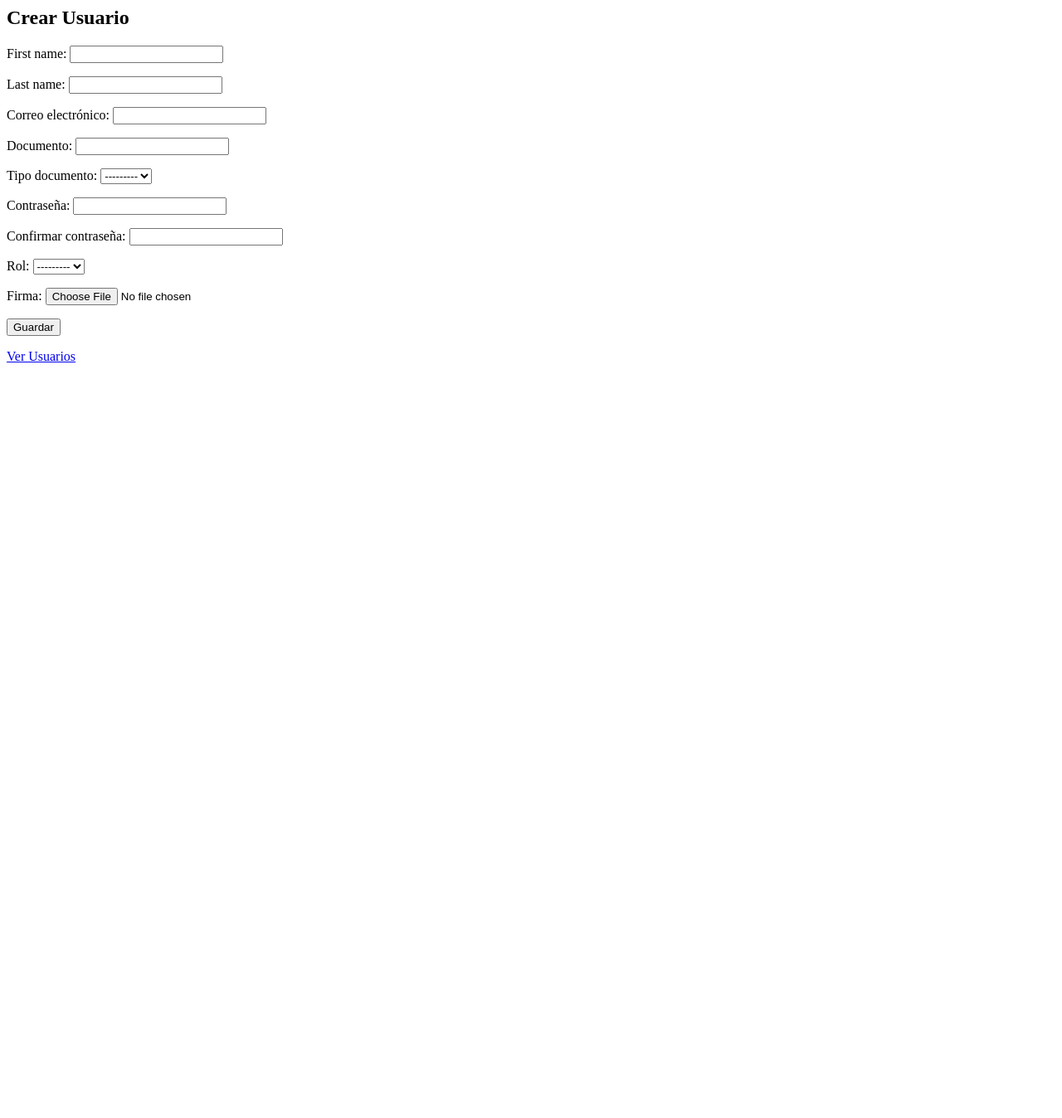
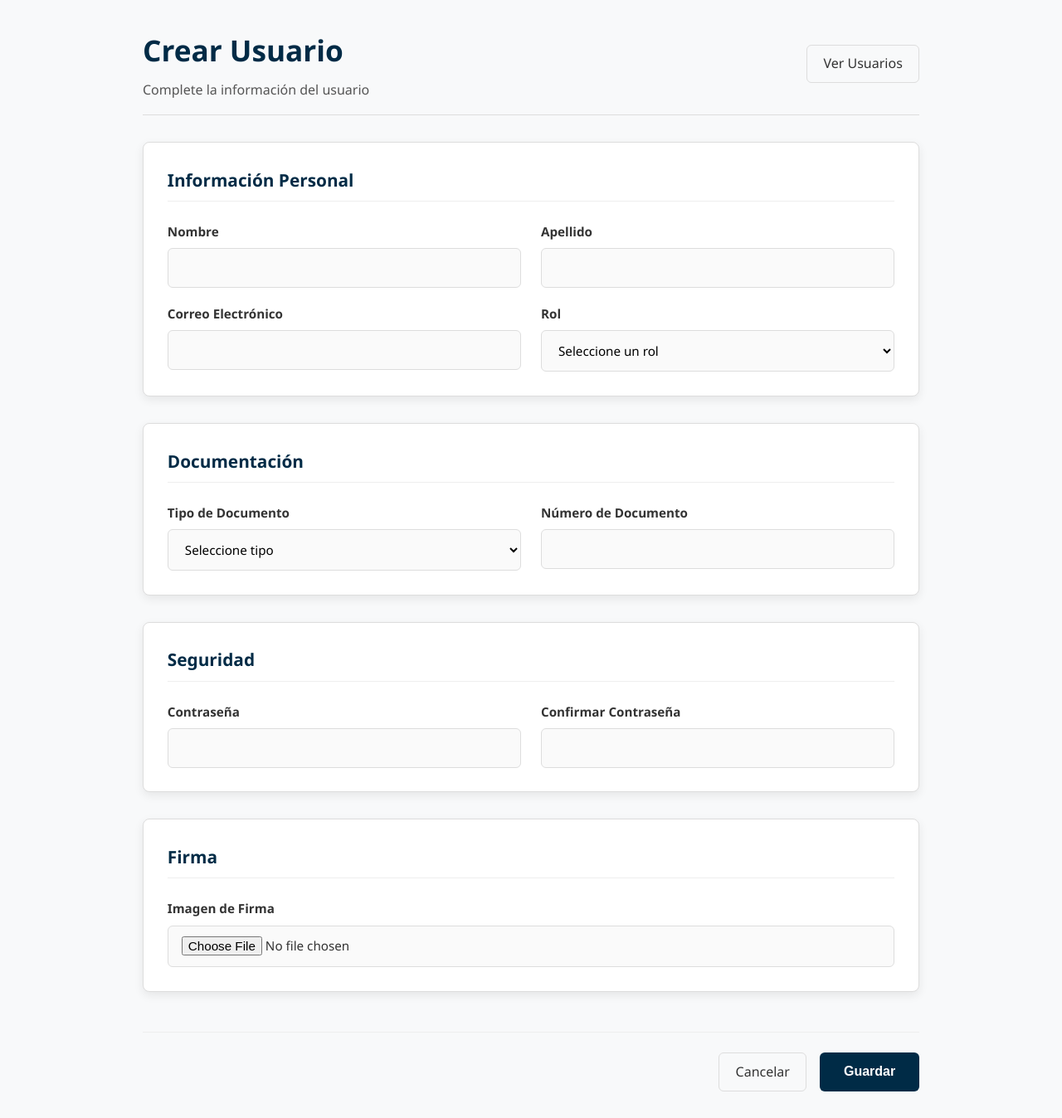
Before and after one commit to G1lber/Entreno-Cursos-Cortos, a Django app: page /usuario/ in a window 1280 px wide. Shown: the whole page at 83% size. Before the commit the page ends 437 px from the top, so only its background shows below. Run offline with Django 5.2, Linux system fonts and the light colour scheme; the visitor is signed in with stand-in values (Sample User, id 1); data that the repository does not hold is empty.

Commit message:
Add back-link buttons and improve user form UI
Added 'Volver al Dashboard' back-link buttons to coordinador_dashboard.html and reportes.html, and updated CSS to style these links. Replaced the usuario_form.html template with a redesigned user creation/edit form and added a new crear_usuario.css stylesheet for improved UI. Removed obsolete index view from views.py and cleaned up dashboard.html template merge conflicts and navigation links. Deleted unused migration 0002_programa_version.py.

```diff
--- /dev/null
+++ b/curso/static/css/crear_usuario.css
@@ -0,0 +1,266 @@
+        :root {
+            --color-primary: #002b46;
+            --color-primary-dark: rgb(56, 113, 211);
+            --color-text: #333;
+            --color-text-light: #555;
+            --color-background: #f8f9fa;
+            --color-border: #ddd;
+            --border-radius: 6px;
+            --box-shadow: 0 4px 12px rgba(0, 0, 0, 0.08);
+            --transition: all 0.3s ease;
+        }
+
+        * {
+            box-sizing: border-box;
+            margin: 0;
+            padding: 0;
+        }
+
+        body {
+            font-family: 'Segoe UI', Tahoma, Geneva, Verdana, sans-serif;
+            line-height: 1.6;
+            color: var(--color-text);
+            background-color: var(--color-background);
+            padding: 2rem;
+            max-width: 1000px;
+            margin: 0 auto;
+        }
+
+        /* HEADER */
+        .header {
+            display: flex;
+            justify-content: space-between;
+            align-items: center;
+            margin-bottom: 2rem;
+            padding-bottom: 1rem;
+            border-bottom: 1px solid var(--color-border);
+        }
+
+        .header h1 {
+            font-size: 2.2rem;
+            font-weight: bold;
+            color: var(--color-primary);
+        }
+
+        .header p {
+            color: var(--color-text-light);
+            margin-top: 0.5rem;
+        }
+
+        .header-actions {
+            display: flex;
+            gap: 0.5rem;
+        }
+
+        /* Botones outline */
+        .button-outline {
+            background: transparent;
+            border: 1px solid var(--color-border);
+            color: var(--color-text);
+            padding: 0.6rem 1.2rem;
+            border-radius: var(--border-radius);
+            cursor: pointer;
+            transition: var(--transition);
+            font-weight: 500;
+            text-decoration: none;
+            display: inline-block;
+            text-align: center;
+        }
+
+        .button-outline:hover {
+            background: #f5f5f5;
+            border-color: #bbb;
+        }
+
+        /* FORMULARIOS */
+        form {
+            display: grid;
+            gap: 2rem;
+        }
+
+        /* Secciones */
+        .form-section {
+            border: 1px solid var(--color-border);
+            border-radius: 8px;
+            padding: 1.8rem;
+            background: #fff;
+            box-shadow: var(--box-shadow);
+            transition: var(--transition);
+        }
+
+        .form-section:hover {
+            box-shadow: 0 6px 16px rgba(0, 0, 0, 0.12);
+        }
+
+        .form-section h2 {
+            font-size: 1.3rem;
+            margin-bottom: 1.5rem;
+            font-weight: 600;
+            color: var(--color-primary);
+            padding-bottom: 0.5rem;
+            border-bottom: 1px solid #eee;
+        }
+
+        /* Filas de inputs */
+        .form-row {
+            display: grid;
+            grid-template-columns: 1fr 1fr;
+            gap: 1.5rem;
+            margin-bottom: 1.2rem;
+        }
+
+        .form-row:last-child {
+            margin-bottom: 0;
+        }
+
+        .form-row .form-group {
+            margin: 0;
+        }
+
+        /* Grupos */
+        .form-group {
+            display: flex;
+            flex-direction: column;
+            gap: 0.5rem;
+            margin-bottom: 1.2rem;
+        }
+
+        .form-group:last-child {
+            margin-bottom: 0;
+        }
+
+        /* Inputs */
+        label {
+            font-weight: 600;
+            font-size: 0.95rem;
+            color: var(--color-text);
+        }
+
+        input, select, textarea {
+            padding: 0.8rem 1rem;
+            border: 1px solid var(--color-border);
+            border-radius: var(--border-radius);
+            font-size: 0.95rem;
+            width: 100%;
+            background: #fafafa;
+            transition: var(--transition);
+            font-family: inherit;
+        }
+
+        input:focus, select:focus, textarea:focus {
+            border-color: var(--color-primary);
+            box-shadow: 0 0 0 3px rgba(42, 114, 212, 0.2);
+            outline: none;
+            background: #fff;
+        }
+
+        textarea {
+            resize: vertical;
+            min-height: 100px;
+        }
+
+        /* Estilos específicos para los campos de Django */
+        .form-section input[type="text"],
+        .form-section input[type="number"],
+        .form-section input[type="email"],
+        .form-section input[type="date"],
+        .form-section input[type="password"],
+        .form-section select,
+        .form-section textarea {
+            padding: 0.8rem 1rem;
+            border: 1px solid var(--color-border);
+            border-radius: var(--border-radius);
+            font-size: 0.95rem;
+            background: #fafafa;
+            transition: var(--transition);
+            width: 100%;
+        }
+
+        .form-section input[type="text"]:focus,
+        .form-section input[type="number"]:focus,
+        .form-section input[type="email"]:focus,
+        .form-section input[type="date"]:focus,
+        .form-section input[type="password"]:focus,
+        .form-section select:focus,
+        .form-section textarea:focus {
+            border-color: var(--color-primary);
+            box-shadow: 0 0 0 3px rgba(42, 114, 212, 0.2);
+            outline: none;
+            background: #fff;
+        }
+
+        /* Checkboxes */
+        .checkbox-group {
+            display: flex;
+            flex-wrap: wrap;
+            gap: 1.2rem;
+            margin-top: 0.5rem;
+        }
+
+        .checkbox-group label {
+            display: flex;
+            align-items: center;
+            font-weight: normal;
+            cursor: pointer;
+        }
+
+        .form-check-input {
+            margin-right: 8px;
+            width: 18px;
+            height: 18px;
+            cursor: pointer;
+        }
+
+        /* Botones */
+        .form-actions {
+            display: flex;
+            justify-content: flex-end;
+            gap: 1rem;
+            margin-top: 1rem;
+            padding-top: 1.5rem;
+            border-top: 1px solid #eee;
+        }
+
+        .button-primary {
+            background: var(--color-primary);
+            color: #fff;
+            border: none;
+            padding: 0.8rem 1.8rem;
+            border-radius: var(--border-radius);
+            cursor: pointer;
+            transition: var(--transition);
+            font-weight: 600;
+            font-size: 1rem;
+        }
+
+        .button-primary:hover {
+            background: var(--color-primary-dark);
+            transform: translateY(-2px);
+            box-shadow: 0 4px 8px rgba(0, 0, 0, 0.1);
+        }
+
+        /* Mensajes de error */
+        .errorlist {
+            color: #d9534f;
+            margin-top: 0.5rem;
+            list-style: none;
+            font-size: 0.85rem;
+        }
+
+        /* Responsive */
+        @media (max-width: 768px) {
+            .form-row {
+                grid-template-columns: 1fr;
+            }
+
+            .header {
+                flex-direction: column;
+                align-items: flex-start;
+                gap: 1rem;
+            }
+
+            .header-actions {
+                align-self: stretch;
+                justify-content: space-between;
+            }
+        }
--- a/curso/templates/coordinador_dashboard.html
+++ b/curso/templates/coordinador_dashboard.html
@@ -10,7 +10,11 @@
   <link rel="stylesheet" href="{% static 'css/coordinador.css' %}">
 </head>
 <body>
+
   <div class="container">
+
+    <!-- Botón volver -->
+    <a href="{% url 'dashboard' %}" class="back-link">← Volver al Dashboard</a>
 
     <!-- Estadísticas -->
     <div class="stats-grid">
--- a/curso/templates/layout/usuario_form.html
+++ b/curso/templates/layout/usuario_form.html
@@ -1,25 +1,113 @@
-<h2>
+{%load static%}
+
+<!DOCTYPE html>
+<html lang="es">
+<head>
+    <meta charset="UTF-8">
+    <meta name="viewport" content="width=device-width, initial-scale=1.0">
+    <title>Gestión de Usuarios</title>
+    <link rel="stylesheet" href="{% static 'css/crear_usuario.css' %}">
+</head>
+<body>
+    <div class="header">
+        <div>
+            <h1>
                 {% if form.instance.pk %}
                     Editar Usuario
                 {% else %}
                     Crear Usuario
                 {% endif %}
-</h2>
+            </h1>
+            <p>Complete la información del usuario</p>
+        </div>
+        <div class="header-actions">
+            <a href="{% url 'viewUsuarios' %}" class="button-outline">Ver Usuarios</a>
+        </div>
+    </div>
 
-<form
-    action=""
-    method="post"
-    enctype="multipart/form-data"
->
+    <form action="" method="post" enctype="multipart/form-data">
         {% csrf_token %}
-    {{ form.as_p }}
-    <button type="submit">
+
+        <div class="form-section">
+            <h2>Información Personal</h2>
+            <div class="form-row">
+                <div class="form-group">
+                    <label for="id_first_name">Nombre</label>
+                    <input type="text" id="id_first_name" name="first_name" required>
+                </div>
+                <div class="form-group">
+                    <label for="id_last_name">Apellido</label>
+                    <input type="text" id="id_last_name" name="last_name" required>
+                </div>
+            </div>
+
+            <div class="form-row">
+                <div class="form-group">
+                    <label for="id_email">Correo Electrónico</label>
+                    <input type="email" id="id_email" name="email" required>
+                </div>
+                <div class="form-group">
+                    <label for="id_rol">Rol</label>
+                    <select id="id_rol" name="rol" required>
+                        <option value="">Seleccione un rol</option>
+                        <option value="admin">Administrador</option>
+                        <option value="user">Usuario</option>
+                    </select>
+                </div>
+            </div>
+        </div>
+
+        <div class="form-section">
+            <h2>Documentación</h2>
+            <div class="form-row">
+                <div class="form-group">
+                    <label for="id_tipo_documento">Tipo de Documento</label>
+                    <select id="id_tipo_documento" name="tipo_documento" required>
+                        <option value="">Seleccione tipo</option>
+                        <option value="cc">Cédula de Ciudadanía</option>
+                        <option value="ce">Cédula de Extranjería</option>
+                        <option value="pasaporte">Pasaporte</option>
+                    </select>
+                </div>
+                <div class="form-group">
+                    <label for="id_documento">Número de Documento</label>
+                    <input type="text" id="id_documento" name="documento" required>
+                </div>
+            </div>
+        </div>
+
+        <div class="form-section">
+            <h2>Seguridad</h2>
+            <div class="form-row">
+                <div class="form-group">
+                    <label for="id_password">Contraseña</label>
+                    <input type="password" id="id_password" name="password" required>
+                </div>
+                <div class="form-group">
+                    <label for="id_confirm_password">Confirmar Contraseña</label>
+                    <input type="password" id="id_confirm_password" name="confirm_password" required>
+                </div>
+            </div>
+        </div>
+
+        <div class="form-section">
+            <h2>Firma</h2>
+            <div class="form-group">
+                <label for="id_firma">Imagen de Firma</label>
+                <input type="file" id="id_firma" name="firma" accept="image/*">
+            </div>
+        </div>
+
+        <div class="form-actions">
+            <a href="#" class="button-outline">Cancelar</a>
+            <button type="submit" class="button-primary">
                 {% if form.instance.pk %}
                     Actualizar
                 {% else %}
                     Guardar
                 {% endif %}
             </button>
+        </div>
     </form>
-
-<a href="{% url 'viewUsuarios' %}">Ver Usuarios</a>
+</body>
+</html>
--- a/curso/templates/reportes.html
+++ b/curso/templates/reportes.html
@@ -12,6 +12,9 @@
 </head>
 <body>
   <div class="container">
+  <!-- Botón volver -->
+  <a href="{% url 'dashboard' %}" class="back-link">← Volver al Dashboard</a>
+
     <div class="header">
       <h2>Administración de Reportes</h2>
       <p>Genera reportes Excel para cursos con inscripciones completas</p>
--- a/curso/views.py
+++ b/curso/views.py
@@ -59,10 +59,6 @@ def generar_curso(request):
         form = CursoForm()
 
     return render(request, "formularios/formulario-formato.html", {"form": form})
-
-@login_required
-def index(request):
-    return render(request, 'layout/index.html')
 
 def inicioSesion(request):
     if request.method == 'POST':
```
Also changed, not shown: curso/static/css/coordinador.css (+12 -0 lines), curso/static/css/styles.css (+12 -0 lines), curso/templates/dashboard.html (+6 -9 lines), curso/migrations/0002_programa_version.py (deleted). Lines whose indentation alone changed are shown as unchanged.
